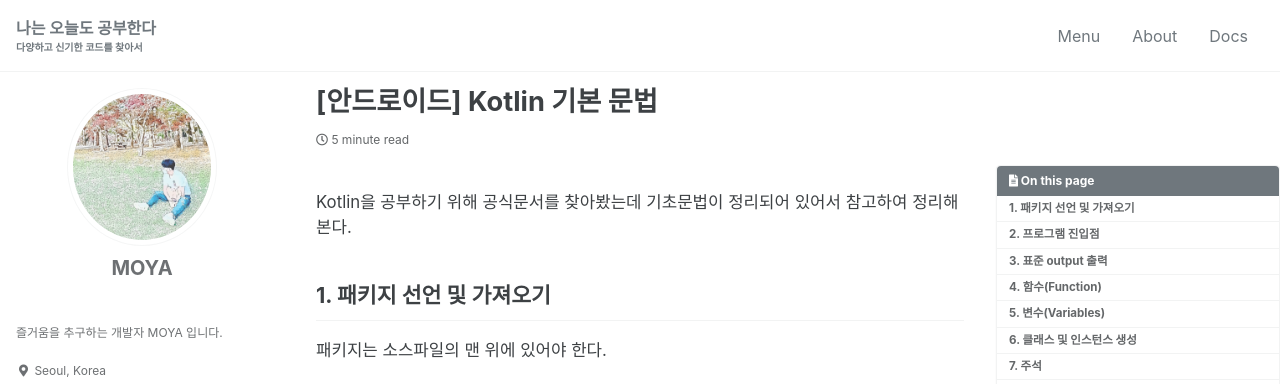
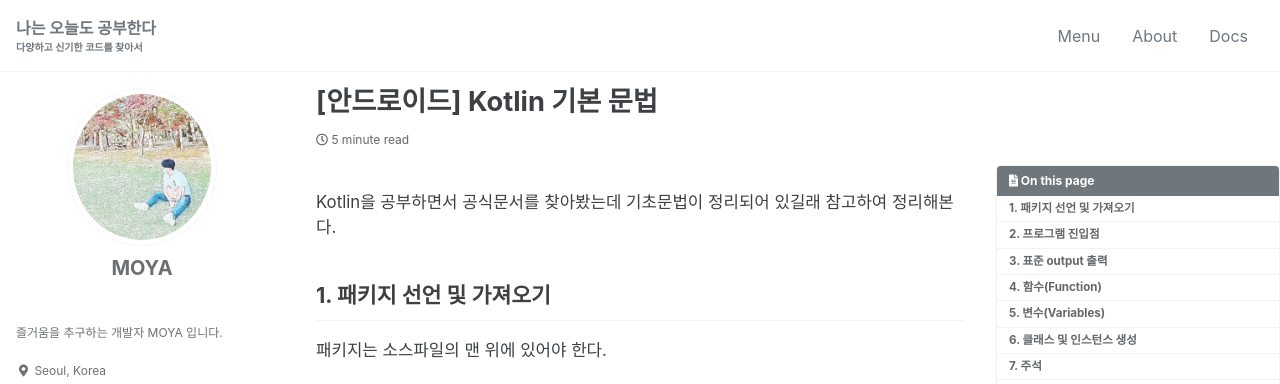
Before and after one commit to kdc7140/kdc7140.github.io, a Jekyll site: the page built from _posts/study/2021-10-18-kotlin002.md, in a window 1280 px wide and 900 px high. Shown: the top 384 px of the window. Built offline with Jekyll 4.4.1, drawn with Linux system fonts in a browser that asks for light colours; cached includes are drawn as plain includes; some web fonts are replaced.

Commit message:
contents change

```diff
--- a/_posts/study/2021-10-18-kotlin002.md
+++ b/_posts/study/2021-10-18-kotlin002.md
@@ -13,7 +13,7 @@
 ---
 
 <br/>
-Kotlin을 공부하기 위해 공식문서를 찾아봤는데 기초문법이 정리되어 있어서 참고하여 정리해본다.
+Kotlin을 공부하면서 공식문서를 찾아봤는데 기초문법이 정리되어 있길래 참고하여 정리해본다.
 
 
 ## 1. 패키지 선언 및 가져오기
```
